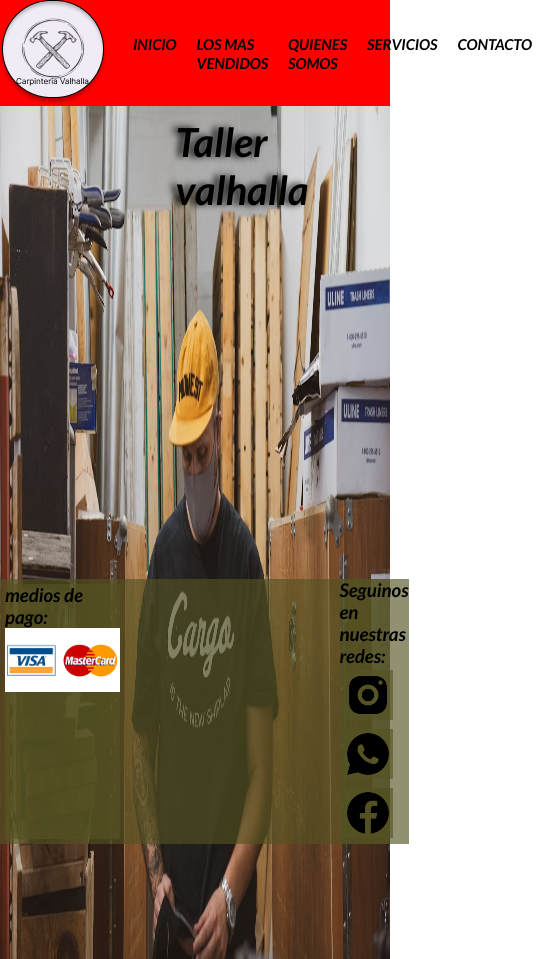
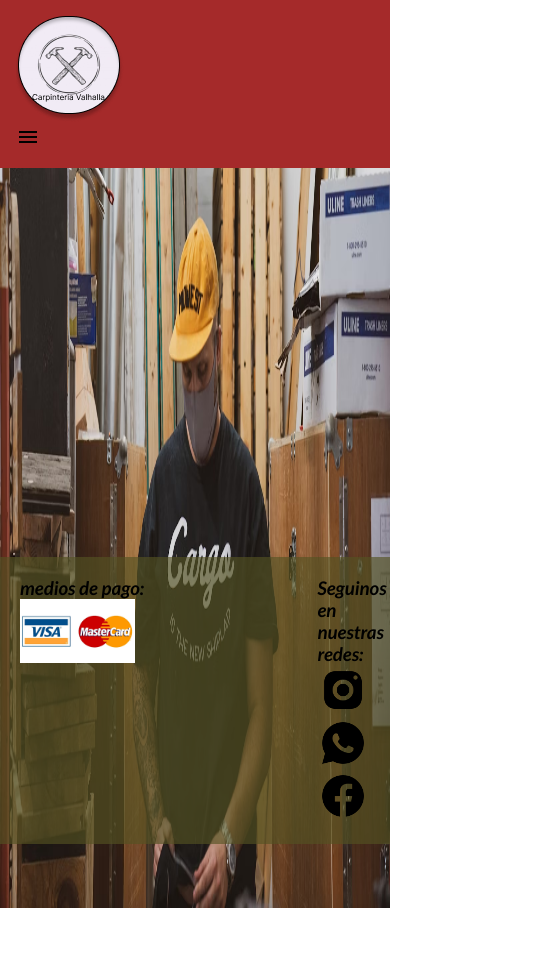
Before and after one commit to Nicolas-Grippi/proyecto, a plain HTML site: page index.html in a window 390 px wide. Shown: the whole page, 552 px wide, since content can reach past the window. After the commit the page ends 908 px from the top, so only its background shows below. Drawn offline with Linux system fonts and the light colour scheme.

Commit message:
Creando menu hamburguesa

```diff
--- a/css/styles.css
+++ b/css/styles.css
@@ -1,44 +1,53 @@
-
 @import url('https://fonts.googleapis.com/css2?family=Lato:ital,wght@1,100;1,300;1,400;1,700;1,900&display=swap');
 
-*{
+* {
     margin: 0;
     padding: 0;
     box-sizing: border-box;
 }
 
 
-body{
+body {
     font-family: "Lato", sans-serif;
+
 }
 
-.header-index{
-    display: flex;
-    justify-content: space-between;
-    background-color: #555323;
-    align-items: center;
+.header-index {
+    width: 100%;
+    margin: 0;
+    padding: 1rem;
+    background-color: rgba(85, 83, 35, 0.644);
 }
 
-.navBar{
+nav .navBar {
+    display: flex;
+    align-items: center;
+
+}
+
+nav div ul {
+    justify-content: space-between;
+    align-items: center;
     display: flex;
     list-style: none;
-    gap: 199px;
-    margin: 0px 100px;
+    gap: 2rem;
+}
+
+nav ul li a {
+    text-decoration: none;
+    color: white
+}
+
+nav #toggle,
+nav label {
+    display: none;
 }
 
 
-.navBar li a{
-    text-decoration: none;
-    color: #000000;
-    font-size: 20px;
-    text-transform: uppercase;
-    font-weight: bold;
-}
 
-
-.header-back{
+.header-back {
     width: 100%;
-    height: 853px;
+    height: 908px;
     background-image: url("../assets/img/Persona.png");
     image-resolution: 100%;
     background-position: center;
@@ -49,101 +58,105 @@ body{
     padding-top: 3%;
 }
 
-.header-back h1{
+.header-back h1 {
     font-size: 40px;
     text-shadow: -5px 0px 7px #000000;
 
 }
 
-.footer{
+footer {
     width: 100%;
+    display: flex;
+    position: fixed;
+    bottom: 0;
+    padding: 20px;
+    justify-content: space-between;
     background-color: rgba(85, 83, 35, 0.644);
-    display: flex;
-    column-gap: 55%;
-    position: fixed;
-    bottom:0;
-    width: 100%
-}
-.footer-mp{
-    width: 50%;
-    background-color: rgba(85, 83, 35, 0.644);
-    margin: 5px;
 
 }
 
-.footer-mp img{
-    width: 115px;
-    background-color: rgba(85, 83, 35, 0.644)
-
+.footer-mp {
+    width: 70%;
 }
 
-.footer-redes{
-    width: 50%;
-    background-color: rgba(85, 83, 35, 0.644);
-}
-.footer-redes img{
-    width: 50px;
-    margin: 3px;
-    background-color: rgba(85, 83, 35, 0.644)
+.footer-mp img {
+    width: 115px;
 }
 
-@media (max-width:1024px){
-    .header-index{
+.footer-redes {
+    width: 15%;
+}
+
+.footer-redes img {
+    width: 50px;
+}
+
+@media (max-width:1024px) {
+    .header-index {
         justify-content: space-around;
         background-color: blue;
     }
 
-    .navBar{
+    nav .navBar {
         display: flex;
         list-style: none;
-        gap: 50px;
-        margin: 0px 50px;
+        gap: 20px;
+        margin: 0px 20px;
     }
 
-
-    .navBar li a{
+    .navBar li a {
         text-decoration: none;
         color: #000000;
-        font-size: 20px;
+        font-size: 15px;
         text-transform: uppercase;
         font-weight: bold;
     }
+
+}
+
+@media (max-width:768px) {
+    .header-index {
+        width: 100%;
+        position: fixed;
+        background-color: brown;
     }
 
-    @media (max-width:768px){
-        .header-index{
-            justify-content: space-around;
-            background-color: red;
-        }
+    nav .navBar {
+        width: 100%;
+        height: 0;
+        overflow: hidden;
+        top: 0;
+    }
 
-        .navBar{
-            display: flex;
-            list-style: none;
-            gap: 20px;
-            margin: 0px 20px;
-        }
+    nav ul {
+        flex-direction: column;
+        align-items: flex-end;
+        padding: 8px 0;
 
+    }
 
-        .navBar li a{
-            text-decoration: none;
-            color: #000000;
-            font-size: 15px;
-            text-transform: uppercase;
-            font-weight: bold;
-        }
+    nav label {
+        display: inline-flex;
+        cursor: pointer;
     }
+
+    nav #toggle:checked ~ .navBar{
+        height: 100%;
+    }
+
+}
 
 
 
 /* ACA EMPIEZA LOS MAS VENDIDOS**/
 
-.bodyLVM{
+.bodyLVM {
     font-family: "Lato", sans-serif;
     background-color: rgb(245, 204, 160);
     background-size: 100%;
 }
 
-.header-masVendido{
+.header-masVendido {
     display: flex;
     justify-content: space-between;
     background-color: rgb(245, 204, 160);
@@ -151,7 +164,7 @@ body{
 }
 
 
-.navBar2{
+.navBar2 {
     display: flex;
     list-style: none;
     gap: 200px;
@@ -160,7 +173,7 @@ body{
 }
 
 
-.navBar2 li a{
+.navBar2 li a {
     text-decoration: none;
     color: #000000;
     font-size: 20px;
@@ -169,8 +182,13 @@ body{
 
 }
 
-.contenedor{
-    background-color:rgb(245, 204, 160);
+.navBar2 li a:hover {
+    color: white;
+}
+
+
+.contenedor {
+    background-color: rgb(245, 204, 160);
     display: grid;
     grid-template-columns: repeat(4, 1fr);
     align-items: center;
@@ -178,68 +196,69 @@ body{
     margin: 100px 500px;
 }
 
-.div1{
+.div1 {
     grid-column-start: 1;
     grid-column-end: 1;
     grid-row-start: 1;
     grid-row-end: 1;
 }
 
-.div2{
+.div2 {
     grid-column-start: 2;
     grid-column-end: 2;
     grid-row-start: 1;
     grid-row-end: 1;
 }
 
-.div3{
+.div3 {
     grid-column-start: 1;
     grid-column-end: 1;
     grid-row-start: 2;
     grid-row-end: 2;
 }
 
-.div4{
+.div4 {
     grid-column-start: 2;
     grid-column-end: 2;
     grid-row-start: 2;
     grid-row-end: 2;
 }
 
-.header-masVendido{
+.header-masVendido {
     display: flex;
     justify-content: space-between;
     background-color: rgb(245, 204, 160);
     align-items: center;
 }
 
-.footer2{
+.footer2 {
     width: 100%;
     background-color: rgb(245, 204, 160);
     display: flex;
     column-gap: 55%;
     position: fixed;
-    bottom:0;
+    bottom: 0;
     width: 100%
 }
-.footer-mp2{
+
+.footer-mp2 {
     width: 50%;
     background-color: rgb(245, 204, 160);
     margin: 5px;
 
 }
 
-.footer-mp2 img{
+.footer-mp2 img {
     width: 115px;
     background-color: rgb(245, 204, 160)
-
 }
 
-.footer-redes2{
+.footer-redes2 {
     width: 50%;
-    background-color:rgb(245, 204, 160);
+    background-color: rgb(245, 204, 160);
 }
-.footer-redes2 img{
+
+.footer-redes2 img {
     width: 50px;
     margin: 3px;
     background-color: rgb(245, 204, 160)
@@ -247,19 +266,19 @@ body{
 
 /* ACA EMPIEZA QUIENES SOMOS**/
 
-.bodyQS{
+.bodyQS {
     font-family: "Lato", sans-serif;
     background-color: rgb(213, 238, 255);
 }
 
-.header-QS{
+.header-QS {
     display: flex;
     justify-content: space-between;
     background-color: rgb(213, 238, 255);
     align-items: center;
 }
 
-.navBar3{
+.navBar3 {
     display: flex;
     list-style: none;
     gap: 200px;
@@ -268,7 +287,7 @@ body{
 
 }
 
-.navBar3 li a{
+.navBar3 li a {
     text-decoration: none;
     color: #000000;
     font-size: 20px;
@@ -276,30 +295,38 @@ body{
     font-weight: bold;
 }
 
-.h1-QS{
+.navBar3 li a:hover {
+    color: rgb(240, 130, 40);
+}
+
+
+.h1-QS {
     margin: 40px;
-    font-size:25px;
+    font-size: 25px;
     padding-left: 120px;
 }
-.h1-QS p{
+
+.h1-QS p {
     margin-top: 30px;
-    font-size:25px;
+    font-size: 25px;
 
 }
 
-.caja1{
+.caja1 {
     display: flex;
-    flex-flow: row ;
+    flex-flow: row;
     margin: 20px;
 }
-.caja1 h2{
+
+.caja1 h2 {
     width: 94%;
     height: 70px;
     background-color: rgb(149, 160, 145);
     text-align: center;
     font-size: 45px;
 }
-.caja1 p{
+
+.caja1 p {
     width: 94%;
     height: 150px;
     font-size: 25px;
@@ -309,33 +336,35 @@ body{
 
 
 
-.footer3{
+.footer3 {
     width: 100%;
     background-color: rgb(213, 238, 255);
     display: flex;
     column-gap: 55%;
     position: fixed;
-    bottom:0;
+    bottom: 0;
     width: 100%
 }
-.footer-mp3{
+
+.footer-mp3 {
     width: 50%;
     background-color: rgb(213, 238, 255);
     margin: 5px;
 
 }
 
-.footer-mp3 img{
+.footer-mp3 img {
     width: 115px;
     background-color: rgb(213, 238, 255);
 
 }
 
-.footer-redes3{
+.footer-redes3 {
     width: 50%;
     background-color: rgb(213, 238, 255);
 }
-.footer-redes3 img{
+
+.footer-redes3 img {
     width: 50px;
     margin: 3px;
     background-color: rgb(213, 238, 255);
@@ -343,23 +372,22 @@ body{
 
 /* ACA EMPIEZA QUIENES SERVICIOS**/
 
-.headerServ{
+.headerServ {
     display: flex;
     justify-content: space-between;
     align-items: center;
     width: 100%;
     height: 10%;
-
 }
 
-.navBar4{
+.navBar4 {
     display: flex;
     list-style: none;
     gap: 300px;
     margin: 30px;
 }
 
-.navBar4 li a{
+.navBar4 li a {
     text-decoration: none;
     list-style: none;
     color: #000000;
@@ -368,7 +396,12 @@ body{
     font-weight: bold;
 }
 
-.bodyServ{
+.navBar4 li a:hover {
+    color: rgb(240, 130, 40);
+}
+
+
+.bodyServ {
     font-family: "Lato", sans-serif;
     background-image: url("../assets/img/fondo\ servicios.png");
     image-resolution: 100%;
@@ -380,77 +413,83 @@ body{
 
 
 
-.cajaServ{
+.cajaServ {
     display: flex;
-    flex-flow: row ;
+    flex-flow: row;
     margin: 20px;
     gap: 100px;
 }
 
-.cajaServ h3{
+.cajaServ h3 {
     margin: 10px;
 
 }
 
-.cajaServ p{
+.cajaServ p {
     font-size: 20px;
     margin: 10px;
 }
 
-.footer4{
+
+.footer4 {
     width: 100%;
     display: flex;
     column-gap: 55%;
     position: fixed;
-    bottom:0;
+    bottom: 0;
     width: 100%
 }
-.footer-mp4{
+
+.footer-mp4 {
     width: 50%;
     margin: 5px;
 }
 
-.footer-mp4 img{
+.footer-mp4 img {
     width: 115px;
 }
 
-.footer-redes4{
+.footer-redes4 {
     width: 50%;
 }
-.footer-redes4 img{
+
+.footer-redes4 img {
     width: 50px;
     margin: 3px;
 }
 
+
+
 /* ACA EMPIEZA CONTACTO**/
 
-.bodyContacto{
+
+
+.bodyContacto {
     font-family: "Lato", sans-serif;
     background-image: url("../assets/img/fondo\ contactenos.png");
+    image-resolution: 100%;
     background-size: 100% 100%;
-    image-resolution: 100%;
     background-repeat: no-repeat;
     background-attachment: fixed;
 }
 
 
-.headerContacto{
+.headerContacto {
     display: flex;
     justify-content: space-between;
     align-items: center;
     width: 100%;
     height: 10%;
-
 }
 
-.navBar5{
+.navBar5 {
     display: flex;
     list-style: none;
     gap: 300px;
     margin: 30px;
 }
 
-.navBar5 li a{
+.navBar5 li a {
     text-decoration: none;
     list-style: none;
     color: #000000;
@@ -459,34 +498,40 @@ body{
     font-weight: bold;
 }
 
-.Escribenos {
-text-align: center;
-font-size: 30px;
-width: 50%;
-padding-left: 20%;
+.navBar5 li a:hover {
+    color: rgb(240, 130, 40);
 }
 
-.footer5{
+.Escribenos {
+    text-align: center;
+    font-size: 30px;
+    width: 50%;
+    padding-left: 20%;
+}
+
+.footer5 {
     width: 100%;
     display: flex;
     column-gap: 55%;
     position: fixed;
-    bottom:0;
+    bottom: 0;
     width: 100%
 }
-.footer-mp5{
+
+.footer-mp5 {
     width: 50%;
     margin: 5px;
 }
 
-.footer-mp5 img{
+.footer-mp5 img {
     width: 115px;
 }
 
-.footer-redes5{
+.footer-redes5 {
     width: 50%;
 }
-.footer-redes5 img{
+
+.footer-redes5 img {
     width: 50px;
     margin: 3px;
 }
--- a/index.html
+++ b/index.html
@@ -1,22 +1,30 @@
 <!DOCTYPE html>
 <html lang="en">
+
 <head>
     <meta charset="UTF-8">
     <meta name="viewport" content="width=device-width, initial-scale=1.0">
     <title>Taller_valhalla</title>
+    <link rel="stylesheet" href="https://fonts.googleapis.com/icon?family=Material+Icons" />
     <link rel="stylesheet" href="./css/styles.css">
 </head>
+
 <body>
     <header class="header-index">
         <img src="./assets/img/Logo.png" alt="">
         <nav>
-            <ul class="navBar">
+            <input type="checkbox" name="" id="toggle">
+            <label for="toggle"><i class="material-icons">menu</i></label>
+            <div class="navBar">
+
+                <ul>
                     <li><a href="#">inicio</a></li>
                     <li><a href="./pages/los_mas_vendidos.html">los mas vendidos</a></li>
                     <li><a href="./pages/quienes_somos.html">quienes somos</a></li>
                     <li><a href="./pages/servicios.html">servicios</a></li>
                     <li><a href="./pages/contacto.html">contacto</a></li>
                 </ul>
+            </div>
         </nav>
     </header>
     <main>
@@ -42,4 +50,5 @@
         </div>
     </footer>
 </body>
+
 </html>
```
Also changed, not shown: pages/servicios.html (+1 -1 lines). Lines whose indentation alone changed are shown as unchanged.
